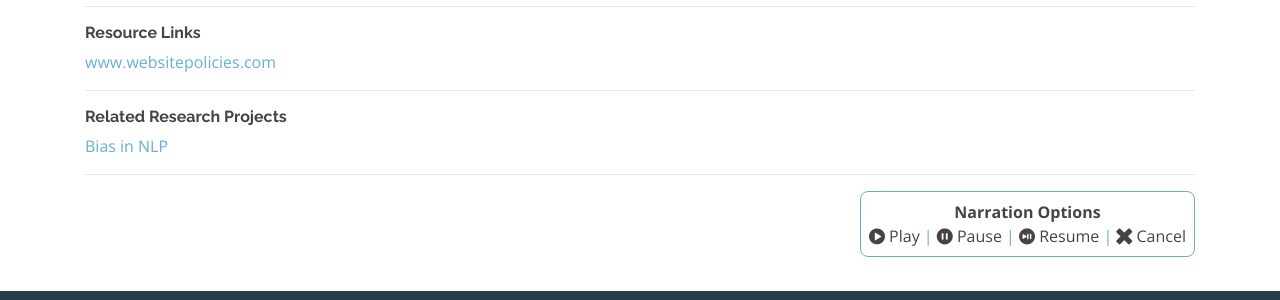
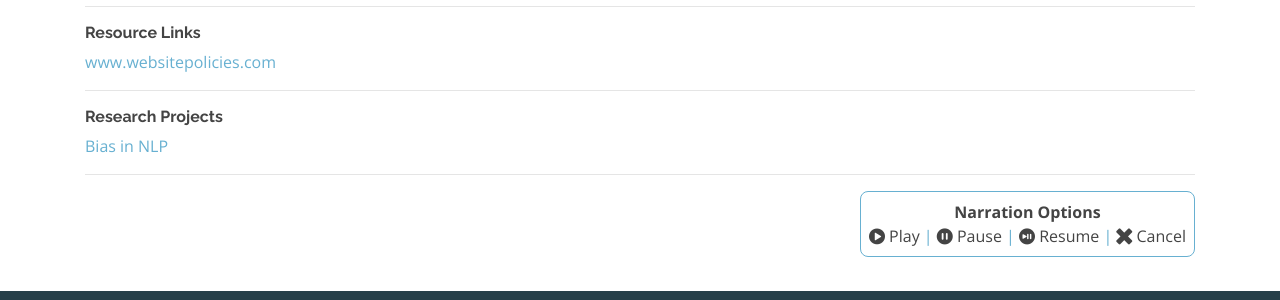
Before and after one commit to Mgeraci19/CS4SG.github.io, a Jekyll site: the page built from _talks/4wefsdzcx.md, in a window 1280 px wide and 1364 px high. Shown: the part 642-942 px from the top of the window. Built offline with Jekyll 4.4.1, drawn with Linux system fonts in a browser that asks for light colours.

Commit message:
Update talk.html

```diff
--- a/_layouts/talk.html
+++ b/_layouts/talk.html
@@ -48,7 +48,7 @@ function findHostname(url){
 <hr/>
 
 {% assign tag_proj = page.tagged_projects | split: "," %}
-<h6><b>Related Research Projects</b></h6>
+<h6><b>Research Projects</b></h6>
 
 <ul class="menu">
 {% for tag in tag_proj %}
```
